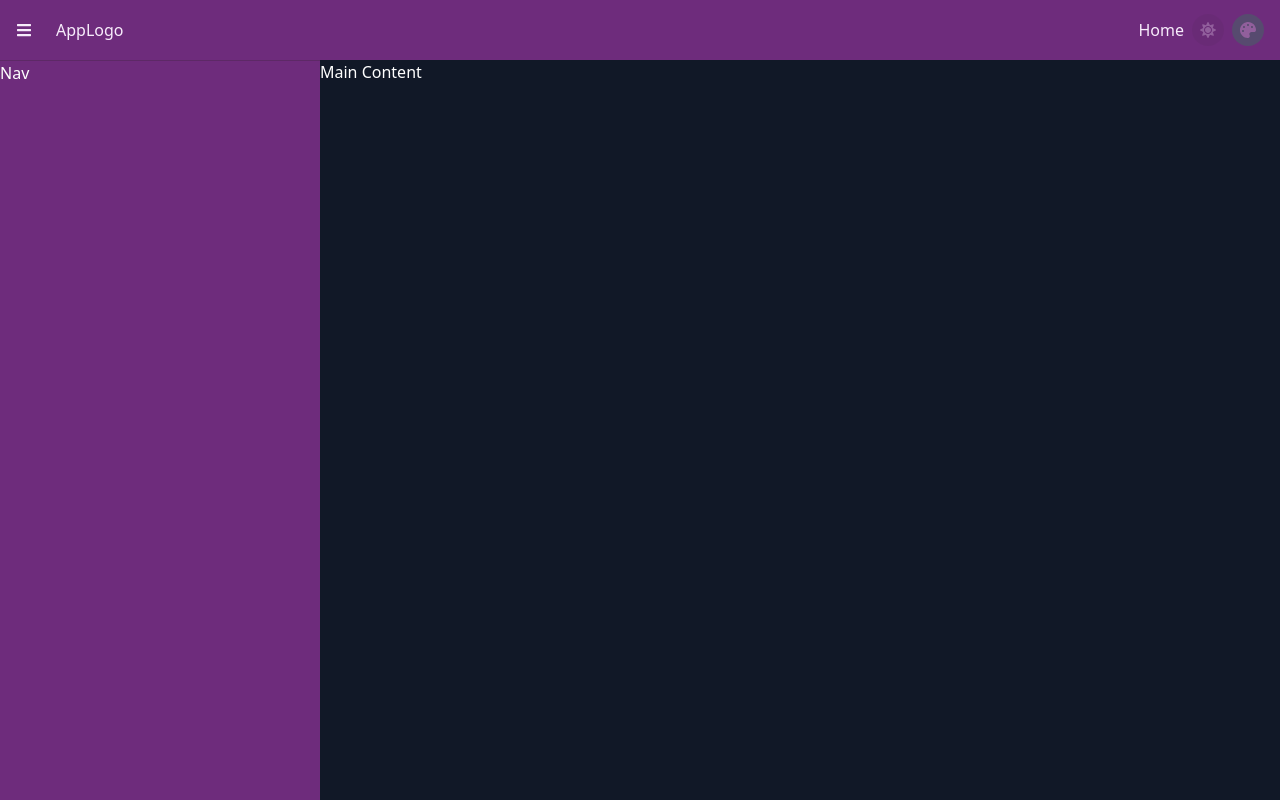
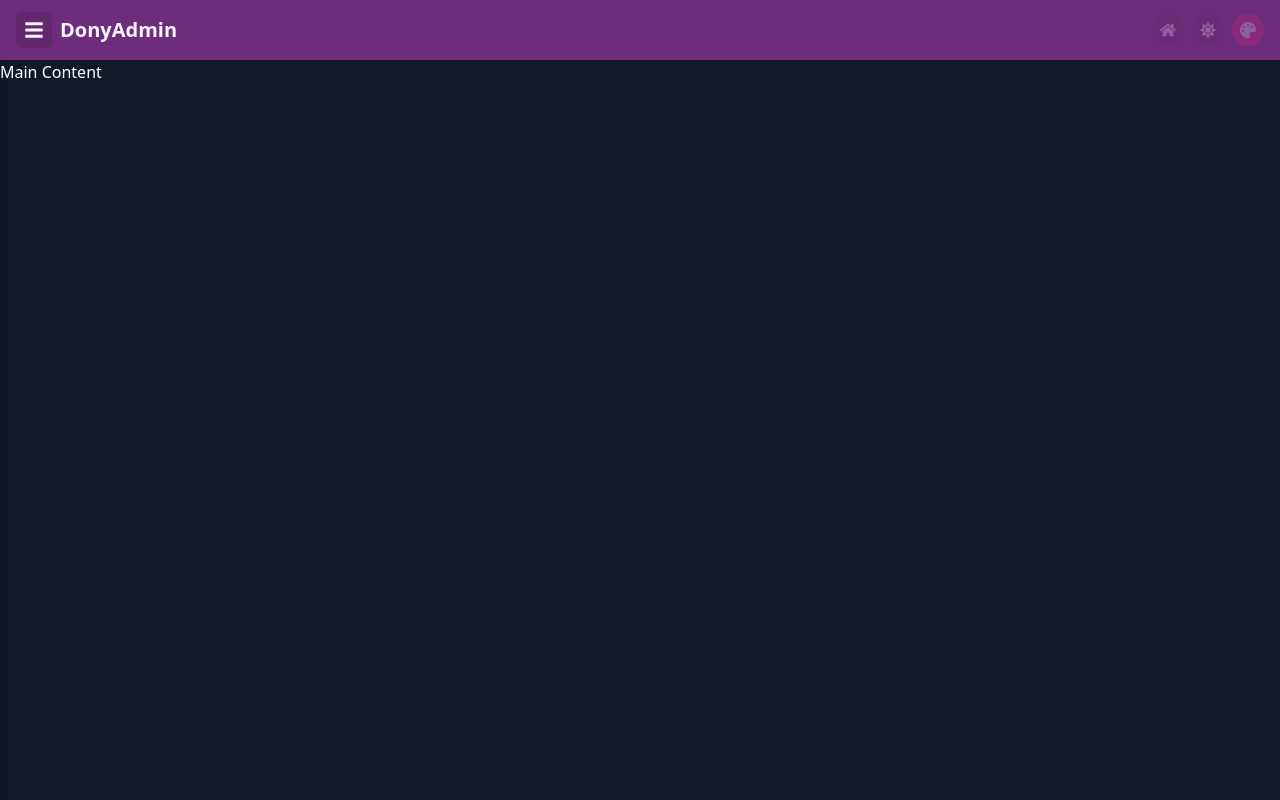
Before and after one commit to donis3/Dony-Next-SimpleAdmin, a Next.js app: page /dashboard in a window 1280 px wide. Both pictures are taken after a click on the button 1208 px from the left and 30 px from the top of the page. Built offline with nearby package versions, Linux system fonts and the light colour scheme.

Commit message:
Sidebar menu and top navbar designed. toggles on of by translate-x added onClickOutside hook

```diff
--- /dev/null
+++ b/app/(admin)/dashboard/DashboardContext.tsx
@@ -0,0 +1,35 @@
+"use client";
+import { ReactNode, createContext, useState } from "react";
+
+const DashboardContext = createContext({
+	isMenuOpen: false,
+	toggleMenu: (forcedState?: boolean) => {},
+});
+
+export default function DashboardContextProvider({
+	children,
+}: {
+	children: ReactNode;
+}) {
+	const [menuOpen, setMenuOpen] = useState(false);
+
+	/**
+	 * If param not provided Toggle menu true or false
+	 * @param forcedState force to this value instead of toggle
+	 */
+	const toggleMenu = (forcedState?: boolean) => {
+		if (typeof forcedState === "boolean") {
+			return setMenuOpen(forcedState);
+		}
+		return setMenuOpen((current) => !current);
+	};
+
+	return (
+		<DashboardContext.Provider
+			value={{ isMenuOpen: menuOpen, toggleMenu: toggleMenu }}>
+			{children}
+		</DashboardContext.Provider>
+	);
+}
+
+export { DashboardContext };
--- a/app/dashboard/layout.tsx
+++ b/app/(admin)/layout.tsx
@@ -3,9 +3,10 @@ import Link from "next/link";
 import { FaBars } from "react-icons/fa";
 import Navbar from "../ui/navbar/Navbar";
 import Sidebar from "../ui/sidebar/Sidebar";
+import DashboardContextProvider from "./dashboard/DashboardContext";
 
 export const metadata: Metadata = {
-	title: "Next Dashboard",
+	title: "DonyAdmin - Admin Zone",
 	description: "An admin dashboard - learn by making project",
 };
 
@@ -16,11 +17,11 @@ export default function DashboardLayout({
 }) {
 	return (
 		<>
-			<Navbar />
-			<div className="flex flex-row w-full justify-between">
-				<Sidebar>Nav</Sidebar>
-				<main className=" bg-bgNeutral flex-1">{children}</main>
-			</div>
+			<DashboardContextProvider>
+				<Navbar />
+				<Sidebar />
+			</DashboardContextProvider>
+			<main className="pt-[60px] w-full">{children}</main>
 		</>
 	);
 }
--- /dev/null
+++ b/app/(admin)/products/page.tsx
@@ -0,0 +1,3 @@
+export default function ProductsPage() {
+	return <div>products page</div>;
+}
--- a/app/globals.css
+++ b/app/globals.css
@@ -57,7 +57,7 @@
 	.theme-dark {
 		--bgNeutral: var(--color-neutral-900);
 		--fgNeutral: theme(colors.white);
-		--bgPrimary: var(--color-primary-800);
+		--bgPrimary: var(--color-primary-500);
 		--fgPrimary: var(--color-primary-100);
 		--primary: var(--color-primary-400);
 	}
--- a/app/layout.tsx
+++ b/app/layout.tsx
@@ -14,7 +14,7 @@ export default function RootLayout({
 }) {
 	return (
 		<html lang="en" className={cn("theme-green", "theme-fuchsia")}>
-			<body className="bg-bgNeutral text-fgNeutral theme-light dark:theme-dark">
+			<body className="bg-bgNeutral text-fgNeutral theme-light dark:theme-dark transition-colors duration-300">
 				{children}
 			</body>
 		</html>
--- a/app/ui/navbar/Navbar.tsx
+++ b/app/ui/navbar/Navbar.tsx
@@ -1,17 +1,30 @@
+"use client";
 import Link from "next/link";
-import { FaBars } from "react-icons/fa";
+import { FaBars, FaHome, FaTimes } from "react-icons/fa";
 import ThemeSelect from "../theme/ThemeSelect";
+import { useContext } from "react";
+import { DashboardContext } from "@/app/(admin)/dashboard/DashboardContext";
 
 export default function Navbar() {
+	const { isMenuOpen, toggleMenu } = useContext(DashboardContext);
 	return (
-		<header className="w-full h-[60px] bg-bgPrimary text-fgPrimary flex flex-row gap-4 p-4 justify-between items-center">
-			<button type="button">
-				<FaBars />
+		<header className="w-full h-[60px] bg-primary-800 text-primary-50 flex flex-row px-2 py-4 md:px-4 justify-between items-center absolute top-0 z-20 border-b border-primary-800">
+			<button
+				type="button"
+				onClick={() => toggleMenu()}
+				className="p-2 bg-black/10 rounded-md text-xl">
+				{isMenuOpen ? <FaTimes /> : <FaBars />}
 			</button>
 
-			<div className="p-2">AppLogo</div>
+			<Link href={"/dashboard"} className="p-2 text-xl font-bold">
+				DonyAdmin
+			</Link>
 			<div className=" flex-1 flex items-center justify-end gap-2">
-				<Link href={"/"}>Home</Link>
+				<Link
+					href={"/"}
+					className="p-2 bg-primary-900 text-primary-50 rounded-full opacity-25 hover:opacity-100 transition-opacity duration-500">
+					<FaHome aria-label="Home Icon" />
+				</Link>
 				<ThemeSelect />
 			</div>
 		</header>
--- a/app/ui/sidebar/Sidebar.tsx
+++ b/app/ui/sidebar/Sidebar.tsx
@@ -1,11 +1,122 @@
 "use client";
 
-import { ReactNode } from "react";
+import { DashboardContext } from "@/app/(admin)/dashboard/DashboardContext";
+import { cn } from "@/lib/helpers/utils";
+import useClickOutside from "@/lib/useClickOutside";
+import Link from "next/link";
+import { usePathname } from "next/navigation";
+import { ReactNode, useContext } from "react";
+import { FaBox, FaBoxes, FaHome } from "react-icons/fa";
+import { MdDashboard } from "react-icons/md";
 
-export default function Sidebar({ children }: { children: ReactNode }) {
+export default function Sidebar() {
+	const pathname = usePathname();
+	const { isMenuOpen, toggleMenu } = useContext(DashboardContext);
+	const navRef = useClickOutside<HTMLDivElement>(() => toggleMenu(false));
+
 	return (
-		<nav className="min-h-[calc(100vh-60px)] bg-bgPrimary border-t border-primary-900  transition-all duration-500 w-1/4">
-			{children}
+		<nav
+			ref={navRef}
+			className={cn(
+				"fixed top-0 left-0 min-h-screen bg-bgPrimary border-t border-primary-900  transition-transform duration-300 ease-in-out overflow-hidden whitespace-nowrap w-full sm:w-3/4 md:w-1/2 lg:w-1/3 xl:w-1/4 pt-[60px] shadow-md",
+				isMenuOpen ? "translate-x-0" : "-translate-x-full",
+			)}
+			aria-hidden={isMenuOpen ? "false" : "true"}
+			tabIndex={isMenuOpen ? 10 : -1}>
+			{/* Start navigation items */}
+
+			<ul className="p-3">
+				{navigationItems.map((cat, i) => {
+					return (
+						<NavCategory
+							key={`category-${i}`}
+							catName={cat.categoryName}>
+							{cat.items.map((item, y) => {
+								return (
+									<NavItem
+										icon={item.icon}
+										itemName={item.itemName}
+										href={item.href}
+										active={pathname === item.href}
+										key={`item-${i}-${y}`}
+									/>
+								);
+							})}
+						</NavCategory>
+					);
+				})}
+			</ul>
 		</nav>
 	);
 }
+
+function NavCategory({
+	catName,
+	children,
+	...props
+}: {
+	catName: string | null;
+	children: ReactNode;
+}) {
+	return (
+		<li {...props} className="mt-3">
+			{catName && (
+				<h3 className="w-full  opacity-70 text-sm text-fgPrimary">
+					{catName}
+				</h3>
+			)}
+			<div className="flex flex-col w-full items-center justify-start gap-2 mt-1">
+				{children}
+			</div>
+		</li>
+	);
+}
+
+function NavItem({
+	itemName,
+	icon,
+	active,
+	href,
+	...props
+}: {
+	itemName: string;
+	icon: ReactNode;
+	href: string;
+	active?: boolean;
+}) {
+	return (
+		<Link
+			className={cn(
+				"transition-transform duration-300 w-full text-lg p-2 bg-primary-300 rounded-md text-primary-900 font-medium flex gap-2 items-center border border-primary-500 hover:bg-primary-900 hover:text-primary-100",
+				"hover:bg-primary-900 hover:text-primary-100 hover:scale-105 ",
+				"focus:border-primary-900 focus:scale-105",
+				active && "bg-primary-600 border-primary-900 text-primary-50",
+			)}
+			href={href}
+			{...props}>
+			{icon}
+			{itemName}
+		</Link>
+	);
+}
+
+const navigationItems = [
+	{
+		categoryName: null,
+		items: [
+			{ itemName: "Home", icon: <FaHome />, href: "/" },
+			{
+				itemName: "Dashboard",
+				icon: <MdDashboard />,
+				href: "/dashboard",
+			},
+		],
+	},
+	{
+		categoryName: "Management",
+		items: [
+			{ itemName: "Products", icon: <FaBox />, href: "/products" },
+			{ itemName: "Categories", icon: <FaBoxes />, href: "/categories" },
+		],
+	},
+];
--- a/app/ui/theme/ThemeSelect.tsx
+++ b/app/ui/theme/ThemeSelect.tsx
@@ -36,21 +36,25 @@ export default function ThemeSelect() {
 				onClick={() =>
 					mode === "dark" ? setMode("light") : setMode("dark")
 				}>
-				{mode === "dark" ? <FaSun /> : <FaMoon />}
+				{mode === "dark" ? (
+					<FaSun aria-label="Sun Icon" />
+				) : (
+					<FaMoon aria-label="Moon Icon" />
+				)}
 			</button>
 
 			<button
 				title="Change theme"
 				className={cn(
 					"p-2 text-primary-50 rounded-full opacity-25 hover:opacity-100 transition-opacity duration-500",
-					theme === "green" ? "bg-pink-600" : "bg-green-600",
+					theme === "fuchsia" ? "bg-pink-600" : "bg-green-600",
 				)}
 				onClick={() =>
 					theme === "fuchsia"
 						? setTheme("green")
 						: setTheme("fuchsia")
 				}>
-				<FaPalette />
+				<FaPalette aria-label="Palette Icon" />
 			</button>
 		</>
 	);
--- /dev/null
+++ b/lib/useClickOutside.ts
@@ -0,0 +1,37 @@
+import { useEffect, useRef } from "react";
+
+/**
+ * Listen for mouse events and call cb if mouse click was outside the referenced element.
+ * Use generic T to specify the subject element type
+ * @param cb callback function
+ * @returns a useRef object. Assign it to the subject element using ref={ref}
+ */
+export default function useClickOutside<T>(cb?: () => void) {
+	const ref = useRef<T>(null);
+
+	/**
+	 * Determine if the mouse event target was inside the ref.current html element.
+	 * Call the callback (cb) function if target was outside the ref.
+	 * @param e
+	 * @returns
+	 */
+	const handleClickOutside = (e: MouseEvent) => {
+		if (!cb || !ref.current) return;
+		if (
+			ref.current instanceof HTMLElement &&
+			!ref.current.contains(e.target as Node)
+		) {
+			cb?.();
+		}
+	};
+
+	//On mount, add event listener, on unmount remove event listener
+	useEffect(() => {
+		document.addEventListener("mousedown", handleClickOutside);
+
+		return () => {
+			document.removeEventListener("mousedown", handleClickOutside);
+		};
+	}, []);
+	return ref;
+}
```
Also changed, not shown: app/(admin)/dashboard/page.tsx (renamed from app/dashboard/page.tsx), lib/useStoredState.ts (renamed from lib/useStoredState.tsx), lib/useThemeListener.ts (renamed from lib/useThemeListener.tsx).
